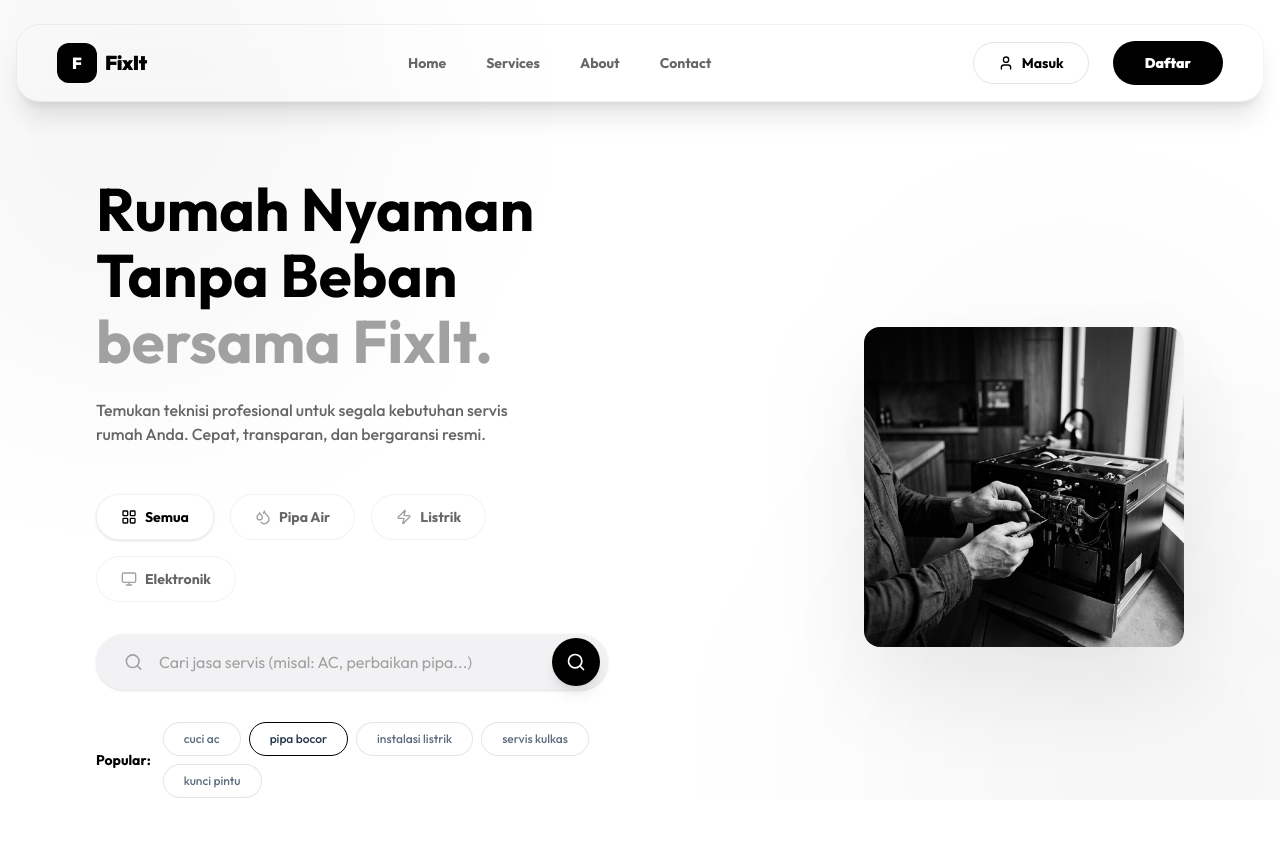
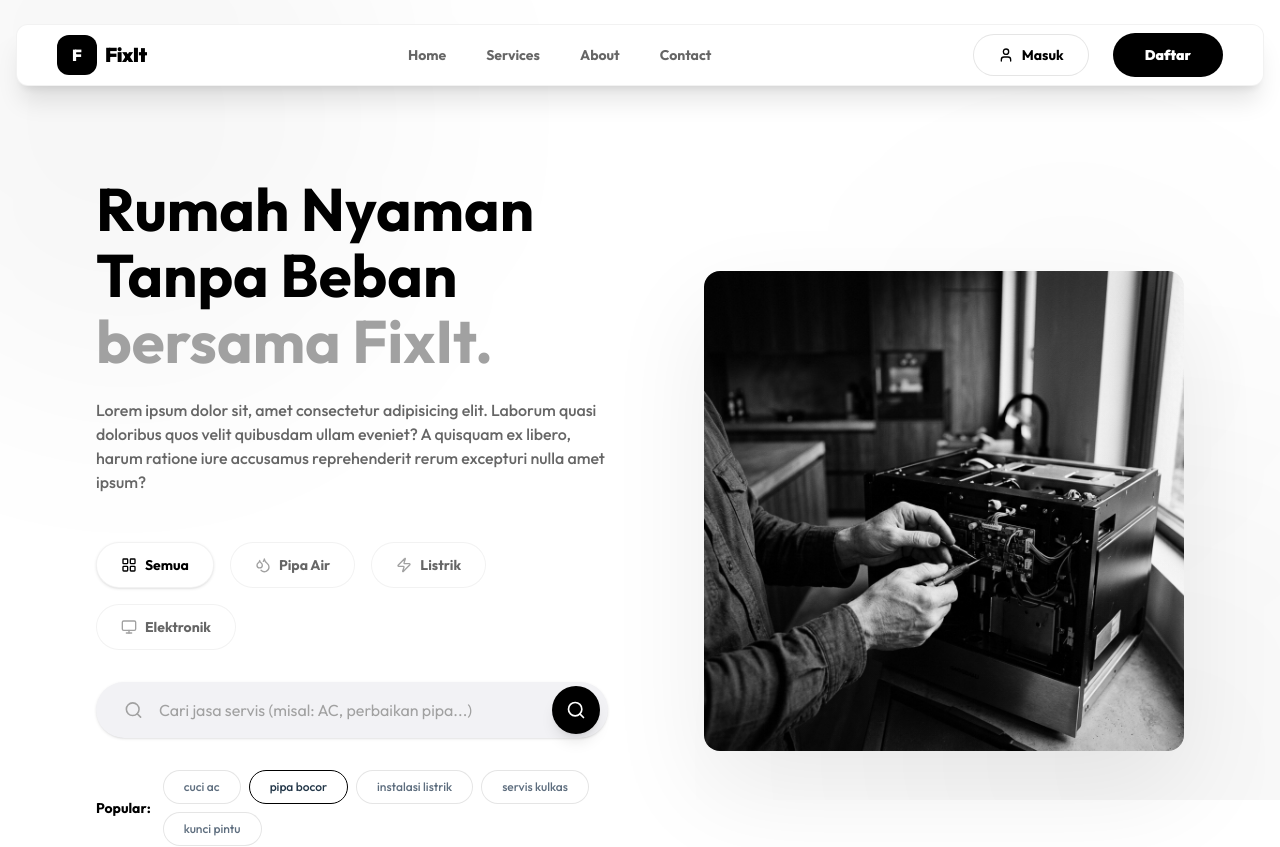
Before and after one commit to chilmi89/SF-Service, a Next.js app: page / in a window 1280 px wide. Shown: the top 847 px of the page. Built offline with nearby package versions, Linux system fonts and the light colour scheme.

Commit message:
Perbaikan Tampilan dan penambahan animasi pada Navbar

```diff
--- a/src/app/(frontend)/about/page.tsx
+++ b/src/app/(frontend)/about/page.tsx
@@ -66,7 +66,7 @@ export default function LandingPage() {
             <div className="absolute inset-0 bg-gradient-to-r from-black via-black/20 to-transparent" />
           </div>
 
-          <div className="mx-auto max-w-7xl relative z-10 w-full px-6 lg:px-12 pt-32 pb-20">
+          <div className="w-full relative z-10 px-6 md:px-12 lg:px-20 pt-32 pb-20">
             <motion.div
               initial="hidden"
               animate="visible"
@@ -106,8 +106,8 @@ export default function LandingPage() {
 
 
         {/* Highlight Features Section */}
-        <section className="px-6 py-20 bg-gray-50/30">
-          <div className="mx-auto max-w-7xl">
+        <section className="py-20 bg-gray-50/30">
+          <div className="w-full px-6 md:px-12 lg:px-20">
             <div className="grid grid-cols-1 gap-8 md:grid-cols-3">
               {[
                 {
@@ -149,8 +149,8 @@ export default function LandingPage() {
         </section>
 
         {/* Feature Section (Grid 12) */}
-        <section className="px-6 py-24 bg-white/50">
-          <div className="mx-auto max-w-7xl">
+        <section className="py-24 bg-white/50">
+          <div className="w-full px-6 md:px-12 lg:px-20">
             {/* Section Header */}
             <div className="mb-16 max-w-2xl">
               <motion.h2
@@ -246,8 +246,8 @@ export default function LandingPage() {
         </section>
 
         {/* Services List Section */}
-        <section className="bg-black/[0.02] px-6 py-24">
-          <div className="mx-auto max-w-7xl">
+        <section className="bg-black/[0.02] py-24">
+          <div className="w-full px-6 md:px-12 lg:px-20">
             <div className="mb-8">
               <div className="mb-10 space-y-2">
                 <h2 className="text-4xl font-black md:text-5xl">Layanan Kami</h2>
@@ -317,8 +317,8 @@ export default function LandingPage() {
         </section>
 
         {/* Why ServisHub? Section */}
-        <section className="px-6 py-24 bg-gray-50/50">
-          <div className="mx-auto max-w-7xl">
+        <section className="py-24 bg-gray-50/50">
+          <div className="w-full px-6 md:px-12 lg:px-20">
             <div className="mb-20 text-center">
               <h2 className="text-4xl font-black mb-6">Mengapa FixtIt?</h2>
               <div className="mx-auto h-1 w-16 bg-black rounded-full" />
@@ -369,8 +369,8 @@ export default function LandingPage() {
         </section>
 
         {/* Testimonials Section */}
-        <section className="px-6 py-24 bg-white relative z-10">
-          <div className="mx-auto max-w-7xl">
+        <section className="py-24 bg-white relative z-10">
+          <div className="w-full px-6 md:px-12 lg:px-20">
             <div className="mb-16 text-center">
               <h2 className="text-4xl font-black mb-4 text-black">Apa Kata Mereka?</h2>
               <p className="text-lg font-medium text-[#666]">Pengalaman nyata dari pelanggan setia FixIt.</p>
--- a/src/app/(frontend)/home/page.tsx
+++ b/src/app/(frontend)/home/page.tsx
@@ -44,8 +44,8 @@ export default function Home() {
                     Tanpa Beban
                     <span className="text-[#a1a1a1]"> bersama FixIt.</span>
                   </h1>
-                  <p className="max-w-md text-md font-medium text-[#666]">
-                    Temukan teknisi profesional untuk segala kebutuhan servis rumah Anda. Cepat, transparan, dan bergaransi resmi.
+                  <p className="max-w-2xl text-md font-medium text-[#666]">
+                    Lorem ipsum dolor sit, amet consectetur adipisicing elit. Laborum quasi doloribus quos velit quibusdam ullam eveniet? A quisquam ex libero, harum ratione iure accusamus reprehenderit rerum excepturi nulla amet ipsum?
                   </p>
                 </motion.div>
 
@@ -114,7 +114,7 @@ export default function Home() {
                 initial={{ opacity: 0, y: 20 }}
                 animate={{ opacity: 1, y: 0 }}
                 transition={{ duration: 0.8 }}
-                className="relative aspect-square w-80 max-w-xl lg:ml-auto"
+                className="relative aspect-square w-120 max-w-xl lg:ml-auto"
               >
                 <div className="relative h-full w-full overflow-hidden rounded-2xl bg-gray-50 shadow-[0_40px_100px_rgba(0,0,0,0.08)]">
                   <Image
@@ -163,7 +163,7 @@ export default function Home() {
             </div>
 
             {/* Gallery Grid */}
-            <div className="grid grid-cols-1 gap-x-8 gap-y-12 sm:grid-cols-2 lg:grid-cols-4">
+            <div className="grid grid-cols-[repeat(auto-fill,minmax(min(100%,280px),1fr))] gap-x-8 gap-y-12">
               {[
                 { title: "Servis & Cuci AC", img: "ac", tech: "Budi Santoso", avatar: "/images/budi.png", likes: 88, views: "8.1k" },
                 { title: "Instalasi Pipa Air", img: "plumbing", tech: "Maya Kartika", avatar: "/images/maya.png", likes: 54, views: "5.4k" },
--- a/src/app/(frontend)/layout.tsx
+++ b/src/app/(frontend)/layout.tsx
@@ -5,5 +5,11 @@ export default function FrontendLayout({
 }: {
   children: React.ReactNode;
 }) {
-  return <LayoutProvider>{children}</LayoutProvider>;
+  return (
+    <>
+      <LayoutProvider>
+      {children}
+      </LayoutProvider>
+    </>
+  );
 }
--- a/src/app/(frontend)/login/page.tsx
+++ b/src/app/(frontend)/login/page.tsx
@@ -63,6 +63,18 @@ export default function LoginPage() {
       if (data.profile_id) {
         localStorage.setItem("profile_id", data.profile_id);
       }
+
+      // Infer role from redirect path (since backend uses HttpOnly cookies)
+      const redirectPath = data.redirectPath || "/";
+      let role = "user biasa";
+      if (redirectPath.startsWith("/super-admin")) role = "super admin";
+      else if (redirectPath.startsWith("/owner-tunggal")) role = "owner tunggal";
+      else if (redirectPath.startsWith("/admin")) role = "admin";
+      else if (redirectPath.startsWith("/teknisi")) role = "teknisi";
+      else if (redirectPath.startsWith("/home")) role = "user biasa";
+
+      localStorage.setItem("token", "true"); // UI flag for Navbar
+      localStorage.setItem("user_role", role);
 
       setToast({
         title: "Berhasil Masuk",
--- a/src/components/Navbar.tsx
+++ b/src/components/Navbar.tsx
@@ -20,9 +20,17 @@ export default function Navbar() {
     setUserRole(role);
   }, [pathname]);
 
-  const handleLogout = () => {
+  const handleLogout = async () => {
+    try {
+      // Panggil API logout untuk menghapus HttpOnly cookie di backend
+      await fetch("/api/auth/logout", { method: "POST" });
+    } catch (error) {
+      console.error("Logout error:", error);
+    }
+
     localStorage.removeItem("token");
     localStorage.removeItem("user_role");
+    localStorage.removeItem("profile_id");
     setIsLoggedIn(false);
     setUserRole(null);
     router.push("/home");
@@ -60,7 +68,7 @@ export default function Navbar() {
       </div>
 
       <nav className="fixed top-6 left-0 right-0 z-50 flex flex-col items-center px-4 pointer-events-none">
-        <div className="flex w-full max-w-7xl items-center justify-between rounded-3xl bg-transparent border border-black/5 shadow-xl px-4 md:px-10 py-4 backdrop-blur-md pointer-events-auto">
+        <div className="flex w-full max-w-7xl items-center justify-between rounded-xl bg-white border border-black/5 shadow-xl px-4 md:px-10 py-2 backdrop-blur-md pointer-events-auto">
           {/* Logo */}
           <Link href="/" className="flex items-center gap-2 group">
             <motion.div
@@ -75,21 +83,43 @@ export default function Navbar() {
           </Link>
 
           {/* Desktop Menu */}
-          <div className="hidden md:flex items-center gap-10 text-sm font-bold text-[#666] ">
+          <div className="hidden md:flex items-center gap-10 text-sm font-bold text-[#666]">
             {[
               { label: "Home", href: "/home" },
-              { label: "Services", href: "#" },
+              { label: "Services", href: "/services" },
               { label: "About", href: "/about" },
-              { label: "Contact", href: "#" },
-            ].map((item) => (
+              { label: "Contact", href: "/contact" },
+            ].map((item) => {
+              const isActive = pathname === item.href;
+              return (
                 <Link
                   key={item.label}
                   href={item.href}
-                className="transition-all hover:text-black hover:scale-105"
+                  className="relative group py-2"
+                >
+                  <motion.div
+                    whileTap={{
+                      skewX: -15,
+                      scaleX: 1.2,
+                      scaleY: 0.8,
+                      transition: { type: "spring", stiffness: 400, damping: 10 }
+                    }}
+                    animate={isActive ? { x: [0, 12, 0, 6, 0, 3, 0] } : { x: 0 }}
+                    transition={{ duration: 0.5, ease: "easeInOut" }}
+                    className={`transition-[transform,color] duration-300 ${isActive ? 'text-black italic font-bold' : 'hover:text-black hover:scale-105'}`}
                   >
                     {item.label}
+                  </motion.div>
+                  {isActive && (
+                    <motion.div
+                      layoutId="active-underline"
+                      className="absolute bottom-0 left-0 right-0 h-0.5 bg-black rounded-full"
+                      transition={{ type: "spring", stiffness: 350, damping: 25 }}
+                    />
+                  )}
                 </Link>
-            ))}
+              );
+            })}
           </div>
 
           {/* Action Buttons */}
```
Also changed, not shown: 1 other file (tests, documents, lock files or other folders). Lines whose indentation alone changed are shown as unchanged.
